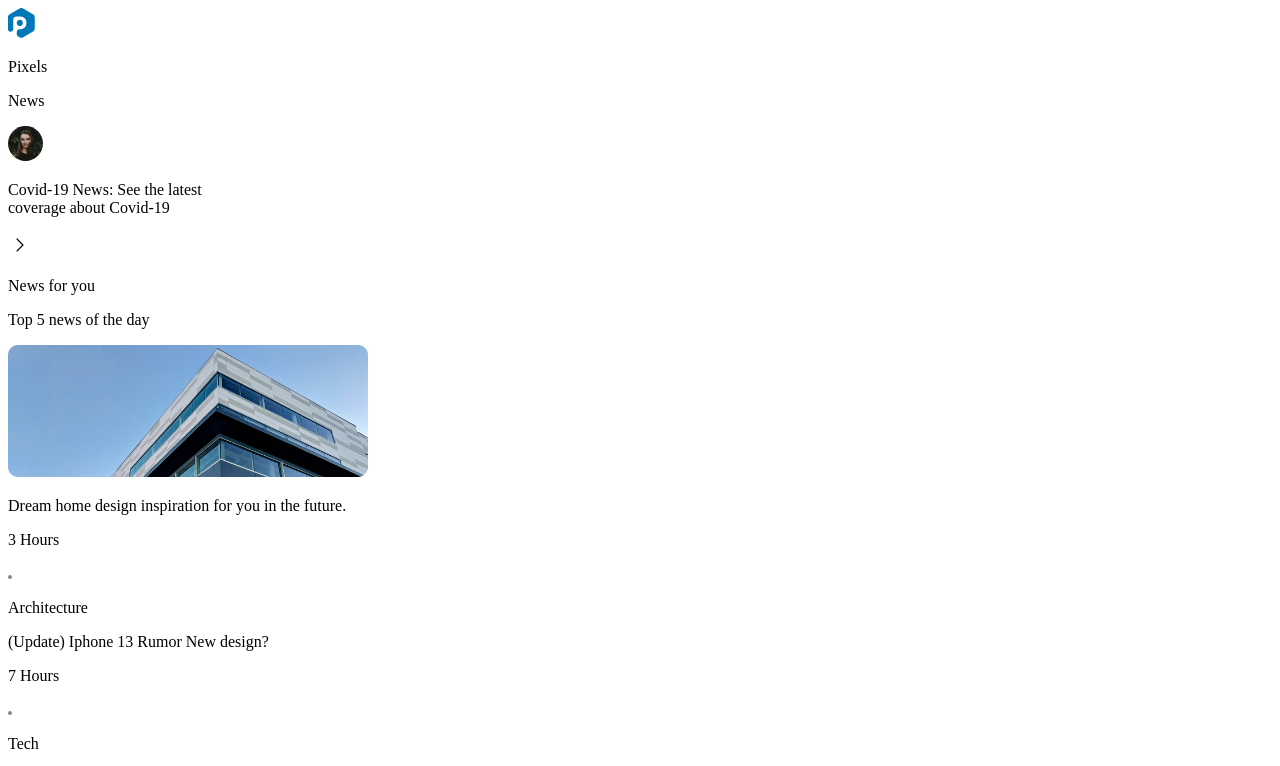
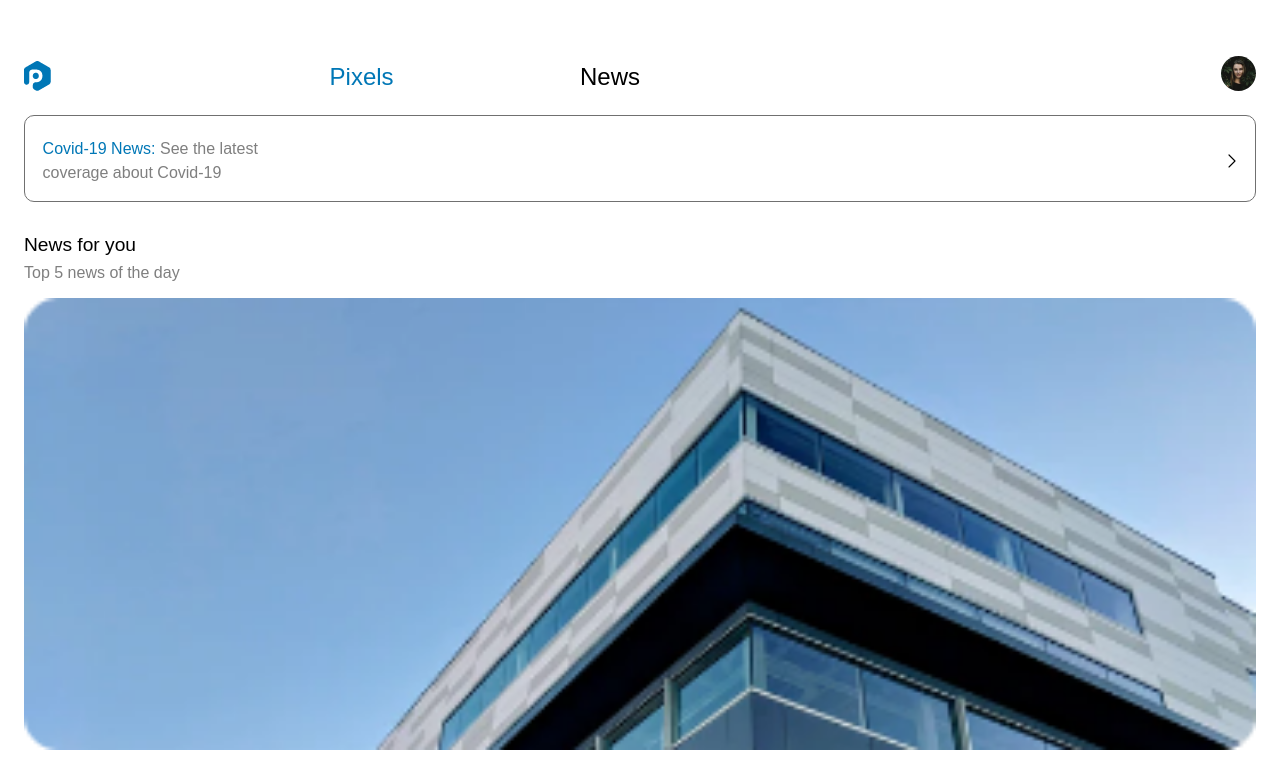
Before and after one commit to SONAIII/MobileNewsApp, a plain HTML site: page index.html in a window 1280 px wide. Shown: the top 766 px of the page. Drawn offline with Linux system fonts and the light colour scheme.

Commit message:
Done html, done Css on Header, covid and Top News sections

```diff
--- a/index.html
+++ b/index.html
@@ -27,9 +27,12 @@
         </p>
         <img src="img/arrow.png" alt="Arrow Icon" class="icon-arrow" />
       </section>
+
       <section class="recommended">
-        <p class="heading">News for you</p>
-        <p class="under-heading">Top 5 news of the day</p>
+        <div class="top-news-header">
+          <p class="heading">News for you</p>
+          <p class="under-heading">Top 5 news of the day</p>
+        </div>
         <article class="top-news">
           <img
             src="img/building.png"
@@ -42,18 +45,19 @@
 
           <div class="top-sub-info">
             <p class="top-reading-time">3 Hours</p>
-            <img src="img/dot.png" alt="dot-icon" class="top-dot-icon" />
+            <img src="img/dot.png" alt="dot-icon-png" class="dot-icon-png" />
             <p class="top-tag">Architecture</p>
           </div>
         </article>
       </section>
+
       <section class="sub-news">
         <article class="news">
           <div class="news txt">
             <p class="news-heading">(Update) Iphone 13 Rumor New design?</p>
             <div class="news-tags">
               <p class="reading-time">7 Hours</p>
-              <img src="img/dot.png" alt="dot-icon" class="dot-icon" />
+              <img src="img/dot.png" alt="dot-icon-png" class="dot-icon-png" />
               <p class="tag">Tech</p>
             </div>
           </div>
@@ -66,7 +70,7 @@
             </p>
             <div class="news-tags">
               <p class="reading-time">9 Mins</p>
-              <img src="img/dot.png" alt="dot-icon" class="dot-icon" />
+              <img src="img/dot.png" alt="dot-icon-png" class="dot-icon-png" />
               <p class="tag">Tips &amp trick</p>
             </div>
           </div>
@@ -78,16 +82,16 @@
       <nav class="menu">
         <ul class="menu-list">
           <li class="menu-option">
-            <img src="#" alt="News" class="option-icon" />
+            <img src="img/news.png" alt="News" class="option-icon" />
           </li>
           <li class="menu-option">
-            <img src="#" alt="Search" class="option-icon" />
+            <img src="img/search.png" alt="Search" class="option-icon" />
           </li>
           <li class="menu-option">
-            <img src="#" alt="Notifications" class="option-icon" />
+            <img src="img/bell.png" alt="Notifications" class="option-icon" />
           </li>
           <li class="menu-option">
-            <img src="#" alt="Stats" class="option-icon" />
+            <img src="img/stats.png" alt="Stats" class="option-icon" />
           </li>
         </ul>
       </nav>
--- a/style.css
+++ b/style.css
@@ -0,0 +1,105 @@
+* {
+  margin: 0;
+  padding: 0;
+  font-family: "Poppins", sans-serif;
+  box-sizing: border-box;
+}
+
+body {
+  margin: 3.5rem 1.5rem;
+}
+header {
+  display: flex;
+  justify-content: space-between;
+  font-size: 1.5rem;
+  padding-bottom: 1.5rem;
+}
+
+.logo {
+  width: 60%;
+  display: flex;
+  justify-content: space-between;
+  align-items: flex-end;
+  color: #0077b6;
+}
+
+.container-head {
+  width: 50%;
+  display: flex;
+  justify-content: space-between;
+  align-items: flex-end;
+}
+
+.profile-pic {
+  display: flex;
+  justify-content: flex-end;
+}
+
+.covid-news {
+  display: flex;
+  justify-content: space-between;
+  align-items: center;
+  padding-top: 1.3rem;
+  padding-left: 1.1rem;
+  padding-right: 0.7rem;
+  padding-bottom: 1rem;
+  border: #707070 solid 1px;
+  border-radius: 10px;
+}
+.text-block {
+  color: #7f7f7f;
+  line-height: 1.5rem;
+}
+
+.blue-text {
+  color: #0077b6;
+}
+.dot-icon {
+  height: 4px;
+  width: 4px;
+}
+
+.icon-arrow {
+  height: 24px;
+}
+
+.top-news-header {
+  margin-top: 2rem;
+}
+
+.heading {
+  font-size: 1.2rem;
+  margin-bottom: 0.5rem;
+}
+
+.under-heading {
+  font-size: 1rem;
+  color: #7f7f7f;
+  margin-bottom: 1rem;
+}
+
+.top-news-pic {
+  width: 100%;
+  margin-bottom: 1.2rem;
+}
+.top-news-txt {
+  width: 75%;
+  line-height: 1.5rem;
+}
+
+.top-sub-info {
+  display: flex;
+  justify-content: space-between;
+  align-items: center;
+  color: #7f7f7f;
+  font-size: 0.9rem;
+  width: 45%;
+}
+
+.dot-icon-png {
+  height: 4px;
+}
+
+.recommended {
+  margin-bottom: 3rem;
+}
```
